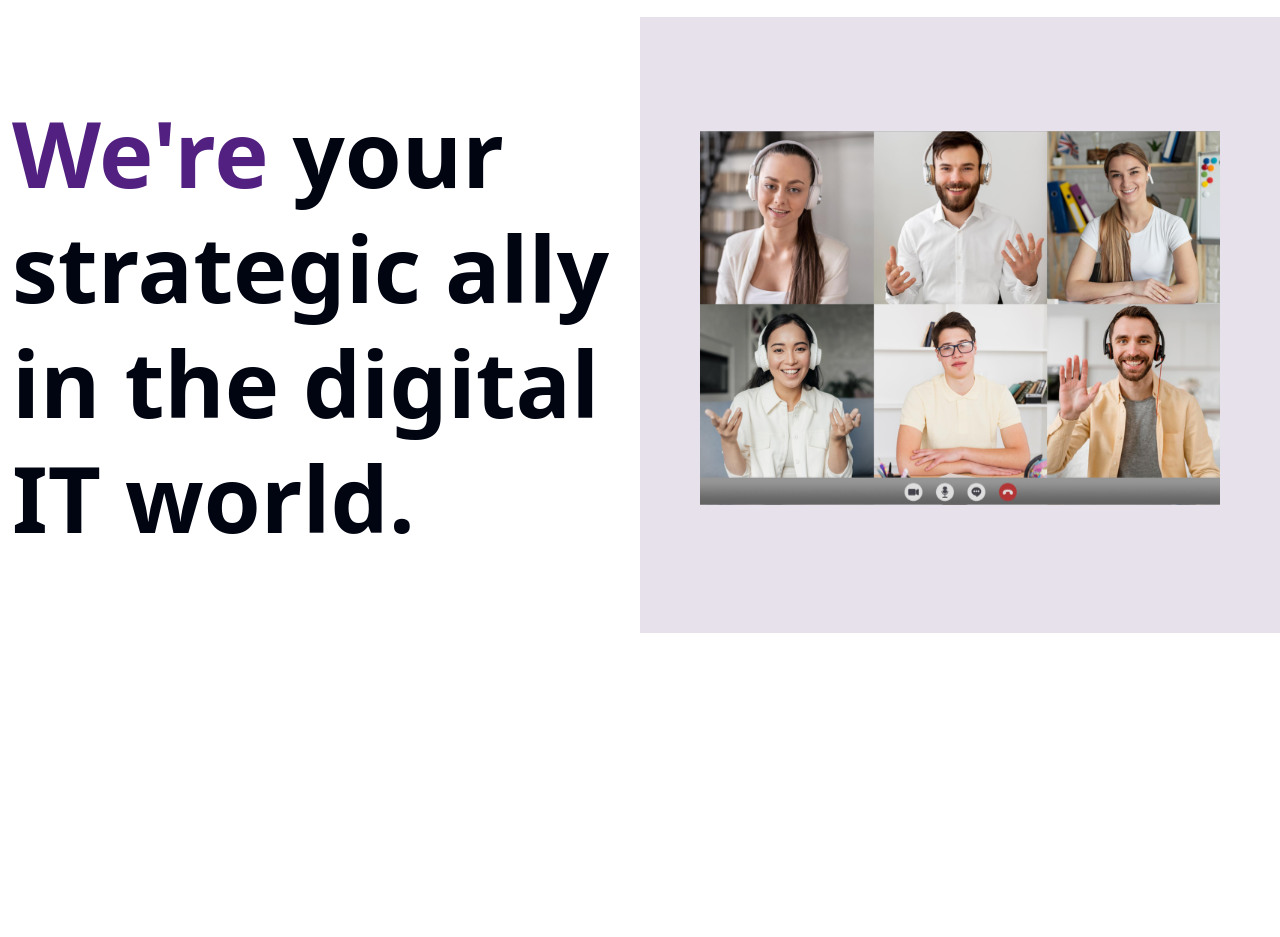
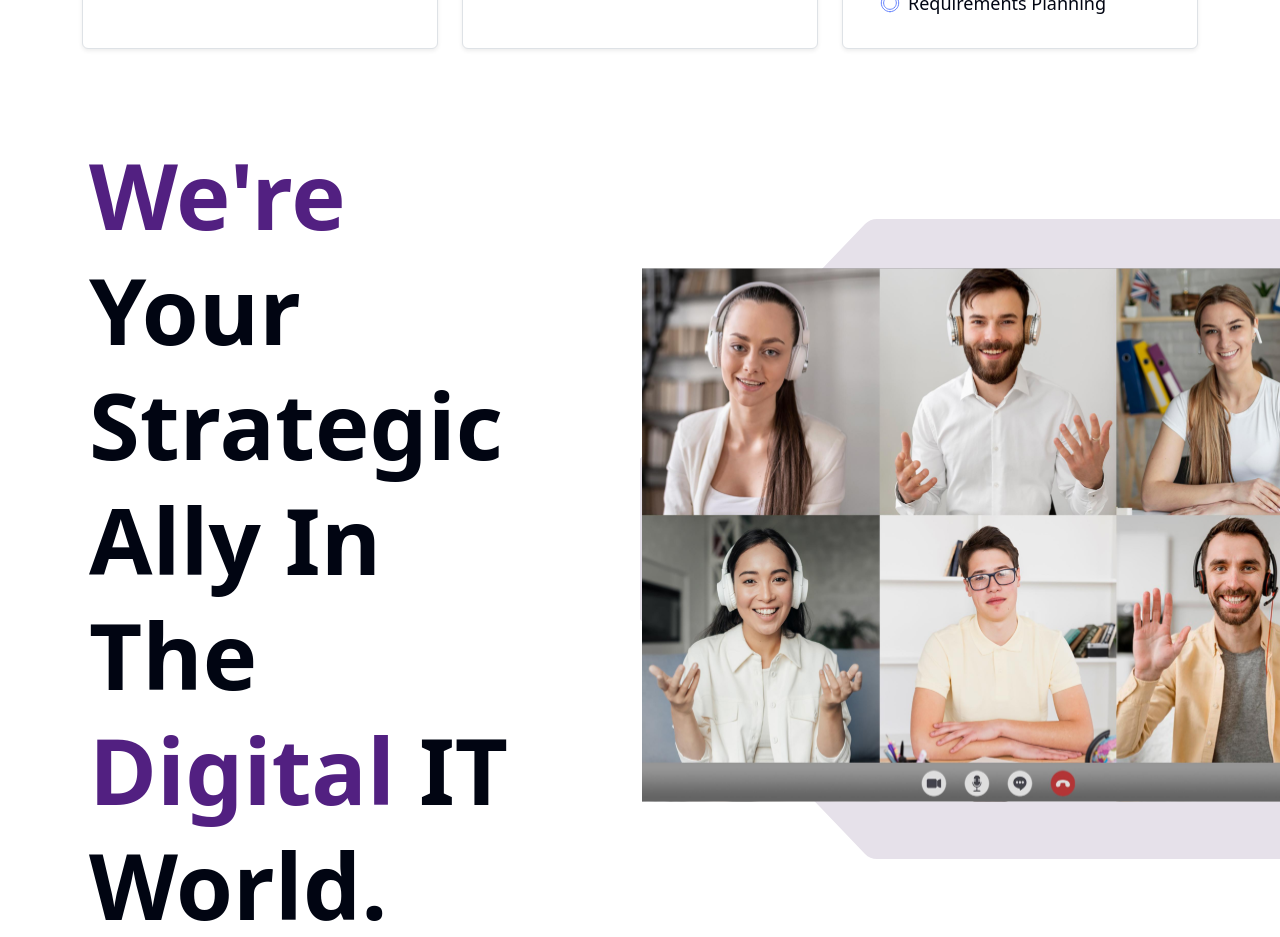
Before and after one commit to Bazzomir/lumaro, a React (Create React App) app in the folder erikas-app/: page / in a window 1280 px wide. Shown: the part 2220-3157 px from the top of the page. Before the commit the page ends 2853 px from the top, so only its background shows below. Built offline with nearby package versions, Linux system fonts and the light colour scheme.

Commit message:
added page about, header, image, responsive, bg - Done 100%

```diff
--- a/erikas-app/src/assets/css/App.css
+++ b/erikas-app/src/assets/css/App.css
@@ -15,10 +15,14 @@ body {
     color: var(--purple) !important;
 }
 
-.box-broder-box {
+/* .w-60 {
+    width: 60% !important;
+} */
+
+/* .box-broder-box {
     display: inline;
     box-sizing: border-box !important;
-}
+} */
 
 .navbar {
     background-color: var(--purple) !important;
@@ -84,7 +88,7 @@ body {
 
 .services--header {
     font-weight: 700;
-    font-size: 62px;
+    font-size: 3.875rem;
 }
 
 .services--paragraph {
@@ -120,28 +124,35 @@ body {
     color: var(--black);
 }
 
+.about {
+    box-sizing: border-box;
+    overflow: hidden;
+    height: 100vh;
+}
 
 .about-text {
     font-size: 5.75rem;
     font-weight: 700;
     line-height: 7.188rem;
     letter-spacing: 0.3;
-    width: 43rem;
+    /* width: 43rem; */
 }
 
 .about-image {
+    aspect-ratio: 9/8;
     position: relative;
-    z-index: 2;
+    top: 0px;
+    right: 10px;
+    height: 79vh;
+    width: auto;
 }
 
 .bg-triangle {
-    position: relative;
-    background-color: var(--gray);
-    /* max-height: 774px; */
-    /* max-width: 960px; */
-    /* height: 774px; */
-    /* width: 960px; */
-    width: 48.5vw;
-    height: 77vh;
-    z-index: 1;
+   background-image: url('../image/Rectangle.svg');
+   background-repeat: no-repeat;
+   background-position: center;
+   background-attachment: local;
+   background-size: cover;
+   height: 80vh;
+   width: 60vw;
 }
--- a/erikas-app/src/components/pages/About.jsx
+++ b/erikas-app/src/components/pages/About.jsx
@@ -6,12 +6,15 @@ export default function About() {
         <div className="about container-fluid mt-5">
             <div className="row justify-content-center align-items-center">
                 <div className="about-text col-12 col-lg-6">
-                    <span className="text-purple">We're</span> your strategic ally in the <span>digital</span> IT world.
+                    <p className="mb-0 mx-auto text-justify text-wrap w-75">
+                        <span className="text-purple">We're</span> Your Strategic Ally In The <span className="text-purple">Digital</span> IT World.
+                    </p>
                 </div>
-                <div className="col-0 col-lg-6 d-none d-lg-block box-broder-box bg-triangle">
-                    <div className="d-flex justify-conent-end">
-                        <MeetingImg alt="About us Image" className="about-image p-5"/>
-                    </div>
+                <div className="col-0 col-lg-6 d-none d-lg-block bg-triangle">
+                    {/* <div className="d-flex justify-conent-end"> */}
+                    {/* <div > */}
+                    <MeetingImg alt="About us Image" className="about-image mx-auto" />
+                    {/* </div> */}
                 </div>
             </div>
         </div>
--- a/erikas-app/src/components/pages/Homepage.jsx
+++ b/erikas-app/src/components/pages/Homepage.jsx
@@ -3,7 +3,7 @@ import { ReactComponent as HomepageImage } from '../../assets/image/homepage.svg
 
 export default function Homepage() {
     return (
-        <div className="homepage container mt-5 vh-100">
+        <div className="homepage container mt-5">
             <div className="d-flex row justify-content-between">
                 <div className="col-12 col-lg-5">
                     <div className="d-flex row gap-5">
```
Also changed, not shown: erikas-app/src/assets/image/Rectangle.svg (added), erikas-app/src/assets/image/meeting.svg.
